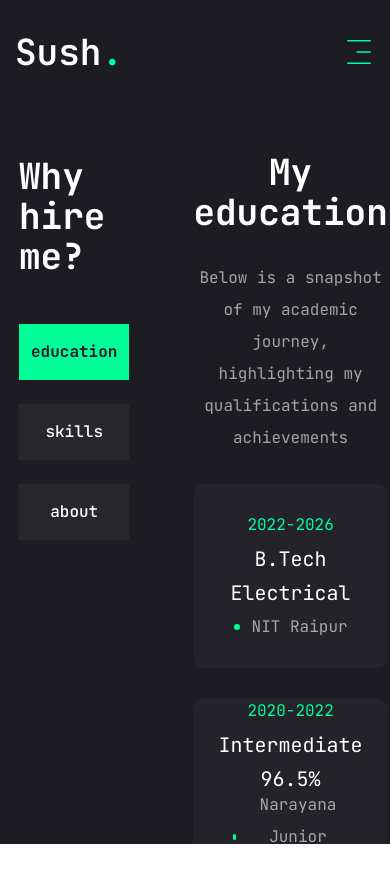
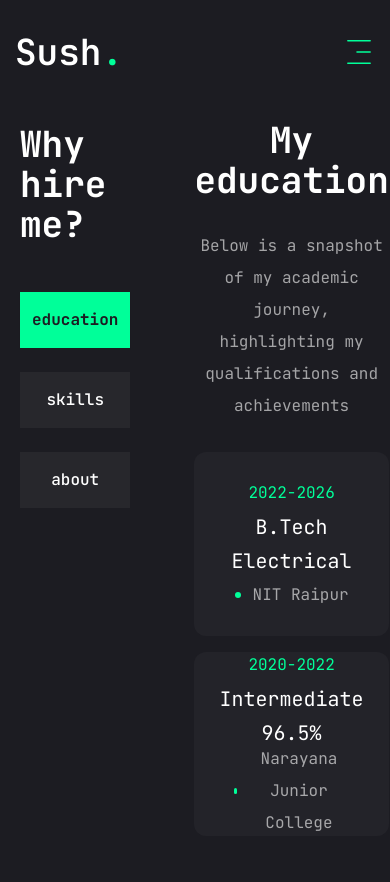
Before and after one commit to sushanth645/portfolio, a Next.js app: page /resume in a window 390 px wide. Shown: the top 882 px of the page. Built offline with nearby package versions, Linux system fonts and the light colour scheme.

Commit message:
second commit

```diff
--- a/app/contact/page.jsx
+++ b/app/contact/page.jsx
@@ -43,9 +43,9 @@ const Contact = ()=>{
      initial={{ opacity: 0 }}
       animate={{ opacity: 1,transition: {delay:2.4 , duration:0.4,ease:'easeIn'}
        }}
-       className="py-6"
+       className="py-6 overflow-y-auto h-[calc(100vh-80px)]"
        >
-        <div className="container mx-auto">
+        <div className="container mx-auto px-4 sm:px-6">
          <div className="flex flex-col xl:flex-row gap-[30px]">
             {/* form */}
             <div className="xl:w-[54%] order-2 xl:order-none">
--- a/app/resume/page.jsx
+++ b/app/resume/page.jsx
@@ -128,9 +128,9 @@ const Resume = ()=>{
         opacity:1,
         transition: {delay:2.4,duration: 0.4,ease:"easeIn"},
      }}
-     className="min-h-[80vh] flex items-center justify-center py-12 xl:py-0"
+     className="min-h-[80vh] flex items-center justify-center py-12 xl:py-0 overflow-y-auto h-[calc(100vh-80px)]"
      >
-        <div className="container mx-auto">
+        <div className="container mx-auto px-4 sm:px-6">
             <Tabs
              defaultValue="education"
              className="flex fex-col xl:flex-row gap-[60px]"
@@ -151,7 +151,7 @@ const Resume = ()=>{
                       <h3 className="text-4xl font-bold">{education.title}</h3>
                       <p className="max-w-[600pxx] text-white/60 mx-auto xl:mx-0">{education.Description}</p>
                       <ScrollArea className="h-[400px]">
-                        <ul className="grid grid-cols-1 lg:grid-cols-2 gap-[30px]">
+                        <ul className="grid grid-cols-1 lg:grid-cols-2 gap-4 sm:gap-[30px]">
                             {education.items.map((item,index)=>{
                                return(
                                <li
--- a/app/services/page.jsx
+++ b/app/services/page.jsx
@@ -33,8 +33,8 @@ const services = [
 import {motion} from "framer-motion";
 const Services = ()=>{
     return (
-     <section className="min-h-[80vh] flex flex-col justify-center py-12 xl:py-0">
-       <div className="container mx-auto">
+     <section className="min-h-[80vh] flex flex-col justify-center py-12 xl:py-0 overflow-y-auto h-[calc(100vh-80px)]">
+       <div className="container mx-auto px-4 sm:px-6">
         <motion.div
         initial={{opacity:0}}
         animate={{
--- a/app/work/page.jsx
+++ b/app/work/page.jsx
@@ -40,7 +40,7 @@ const projects = [
 
 const Work = () => {
   return (
-    <div className="min-h-[80vh] flex flex-col justify-center py-12 xl:px-0 gap-50">
+    <div className="min-h-[80vh] flex flex-col justify-center py-12 xl:px-0 gap-50 overflow-y-auto h-[calc(100vh-80px)]">
     <motion.section
       initial={{ opacity: 0 }}
       animate={{ opacity: 1,transition: {delay:2.4 , duration:0.4,ease:'easeIn'} }}
--- a/components/MobileNav.jsx
+++ b/components/MobileNav.jsx
@@ -32,7 +32,7 @@ const MobileNav = ()=>{
     <SheetTrigger className="flex justify-center items-center">
         <CiMenuFries className="text-[32px] text-accent"/>
     </SheetTrigger>
-    <SheetContent className="flex flex-col">
+    <SheetContent className="flex flex-col fixed top-0 right-0 h-full w-[300px] z-50">
         {/*logo*/}
         <div className="mt-32 mb-40 text-center text-2xl">
             <Link href="/">
--- a/components/StairTransition.jsx
+++ b/components/StairTransition.jsx
@@ -8,7 +8,7 @@ const StairTransition = ()=>{
         <>
      <AnimatePresence mode="wait">
         <div key={pathname}>
-            <div className="h-screen w-screen fixed top-0 left-0 right-0 pointer-events-none z-40 flex">
+            <div className="h-screen w-screen fixed top-0 left-0 right-0 pointer-events-none z-40 flex overflow-hidden">
                 <Stairs />
                 </div>
 
```
